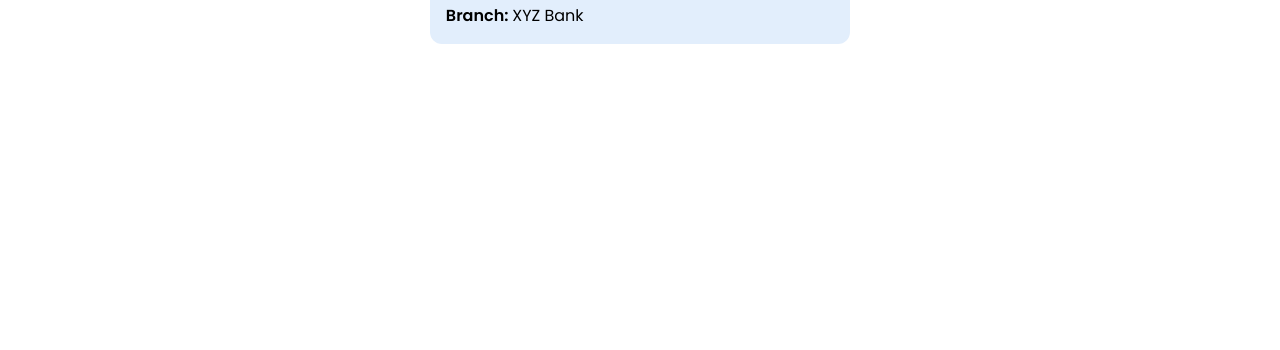
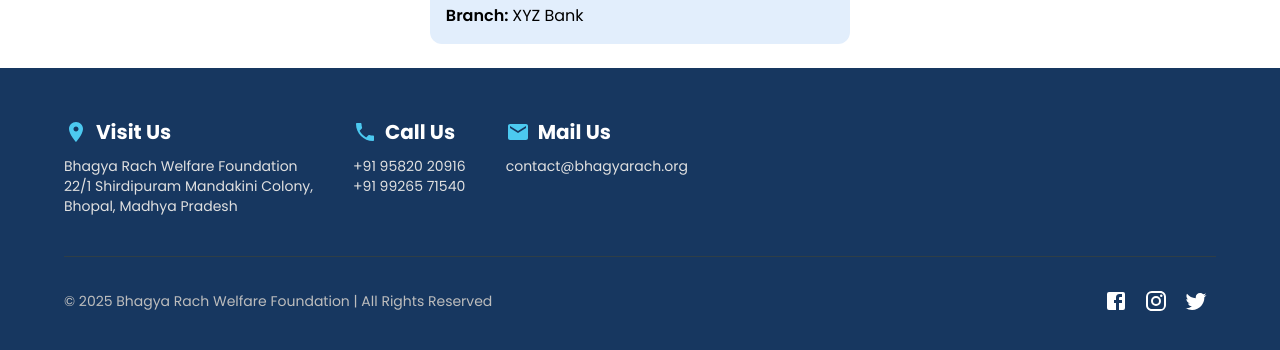
Before and after one commit to tusharbatradev/bhagyarach-website, a React (Vite) app: page /donate in a window 1280 px wide. Shown: the part 646-996 px from the top of the page. Before the commit the page ends 800 px from the top, so only its background shows below. Built offline with nearby package versions, Linux system fonts and the light colour scheme.

Commit message:
Added Footer

```diff
--- a/src/App.jsx
+++ b/src/App.jsx
@@ -1,16 +1,27 @@
 import React from "react";
 import { BrowserRouter as Router, Routes, Route } from "react-router-dom";
+import { Box } from "@mui/material";
 import Home from "./Pages/Home";
 import About from "./Pages/About";
 import Contact from "./Pages/Contact";
 import Donate from "./Pages/Donate";
 import OurWork from "./Pages/OurWork";
-import Header from "./Header";
+import Header from "./Components/Header";
+import Footer from "./Components/Footer";
 
 const App = () => {
   return (
     <Router>
+      <Box
+        sx={{
+          display: "flex",
+          flexDirection: "column",
+          minHeight: "100vh",
+        }}
+      >
         <Header />
+
+        <Box component="main" sx={{ flex: 1 }}>
           <Routes>
             <Route path="/" element={<Home />} />
             <Route path="/about" element={<About />} />
@@ -18,6 +29,10 @@
             <Route path="/our-work" element={<OurWork />} />
             <Route path="/donate" element={<Donate />} />
           </Routes>
+        </Box>
+
+        <Footer />
+      </Box>
     </Router>
   );
 };
--- /dev/null
+++ b/src/Components/Footer.jsx
@@ -0,0 +1,141 @@
+import React from "react";
+import {
+  Box,
+  Container,
+  Grid,
+  Typography,
+  IconButton,
+  Link,
+} from "@mui/material";
+import {
+  LocationOn,
+  Phone,
+  Email,
+  Facebook,
+  Instagram,
+  Twitter,
+} from "@mui/icons-material";
+
+const Footer = () => {
+  return (
+    <Box
+      component="footer"
+      sx={{
+        backgroundColor: "#173760",
+        color: "#fff",
+        py: 6,
+        mt: "auto",
+        position: "relative",
+        bottom: 0,
+        width: "100%",
+      }}
+    >
+      <Container maxWidth="lg">
+        <Grid container spacing={5}>
+          {/* Visit Us */}
+          <Grid item xs={12} md={4}>
+            <Box display="flex" alignItems="center" mb={1}>
+              <LocationOn sx={{ color: "#4cc9f0", mr: 1 }} />
+              <Typography variant="h6" fontWeight="bold">
+                Visit Us
+              </Typography>
+            </Box>
+            <Typography variant="body2" color="grey.300">
+              Bhagya Rach Welfare Foundation <br />
+              22/1 Shirdipuram Mandakini Colony, <br />
+              Bhopal, Madhya Pradesh
+            </Typography>
+          </Grid>
+
+          {/* Call Us */}
+          <Grid item xs={12} md={4}>
+            <Box display="flex" alignItems="center" mb={1}>
+              <Phone sx={{ color: "#4cc9f0", mr: 1 }} />
+              <Typography variant="h6" fontWeight="bold">
+                Call Us
+              </Typography>
+            </Box>
+            <Typography variant="body2" color="grey.300">
+              +91 95820 20916 <br />
+              +91 99265 71540
+            </Typography>
+          </Grid>
+
+          {/* Mail Us */}
+          <Grid item xs={12} md={4}>
+            <Box display="flex" alignItems="center" mb={1}>
+              <Email sx={{ color: "#4cc9f0", mr: 1 }} />
+              <Typography variant="h6" fontWeight="bold">
+                Mail Us
+              </Typography>
+            </Box>
+            <Typography variant="body2" color="grey.300">
+              <Link
+                href="mailto:contact@bhagyarach.org"
+                color="inherit"
+                underline="hover"
+              >
+                contact@bhagyarach.org
+              </Link>
+            </Typography>
+          </Grid>
+        </Grid>
+
+        {/* Divider */}
+        <Box sx={{ borderTop: "1px solid #2f3e46", mt: 5, pt: 3 }} />
+
+        {/* Bottom section */}
+        <Box
+          display="flex"
+          justifyContent="space-between"
+          alignItems="center"
+          flexDirection={{ xs: "column", sm: "row" }}
+        >
+          <Typography variant="body2" color="grey.400" mb={{ xs: 2, sm: 0 }}>
+            © {new Date().getFullYear()} Bhagya Rach Welfare Foundation | All
+            Rights Reserved
+          </Typography>
+
+          {/* Social Links */}
+          <Box>
+            <IconButton
+              href="https://facebook.com"
+              target="_blank"
+              sx={{
+                color: "white",
+                "&:hover": { color: "#4cc9f0", transform: "scale(1.2)" },
+                transition: "all 0.3s",
+              }}
+            >
+              <Facebook />
+            </IconButton>
+            <IconButton
+              href="https://instagram.com"
+              target="_blank"
+              sx={{
+                color: "white",
+                "&:hover": { color: "#e1306c", transform: "scale(1.2)" },
+                transition: "all 0.3s",
+              }}
+            >
+              <Instagram />
+            </IconButton>
+            <IconButton
+              href="https://twitter.com"
+              target="_blank"
+              sx={{
+                color: "white",
+                "&:hover": { color: "#1da1f2", transform: "scale(1.2)" },
+                transition: "all 0.3s",
+              }}
+            >
+              <Twitter />
+            </IconButton>
+          </Box>
+        </Box>
+      </Container>
+    </Box>
+  );
+};
+
+export default Footer;
--- a/src/Header.jsx
+++ b/src/Components/Header.jsx
@@ -1,5 +1,5 @@
 import React, { useState } from "react";
-import BhagyaRachLogo from "./assets/BhagyaRachLogo.jpg";
+import BhagyaRachLogo from "../assets/BhagyaRachLogo.jpg";
 import {
   Box,
   Button,
```
Lines whose indentation alone changed are shown as unchanged.
